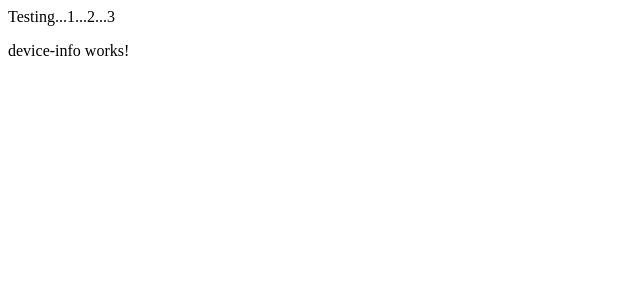
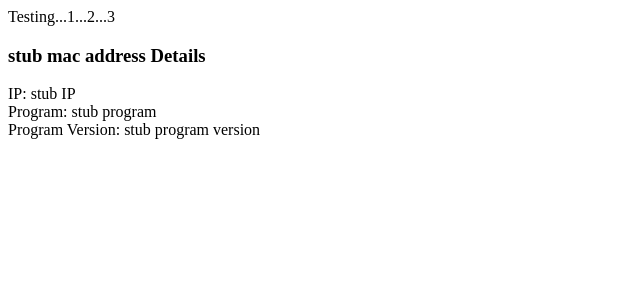
Before and after one commit to tflander/LightingIotClient, an Angular app: page / in a window 1280 px wide. Shown: the top 300 px of the page, without its empty margins (0-640 px from the left). Built offline with nearby package versions, Linux system fonts and the light colour scheme.

Commit message:
create device info object

```diff
--- /dev/null
+++ b/src/app/device-info.ts
@@ -0,0 +1,6 @@
+export interface DeviceInfo {
+  MacAddress: string;
+  IP: string;
+  Program: string;
+  ProgramVersion: string;
+}
--- a/src/app/device-info/device-info.component.html
+++ b/src/app/device-info/device-info.component.html
@@ -1 +1,6 @@
-<p>device-info works!</p>
+<div>
+  <h3>{{deviceInfo.MacAddress}} Details</h3>
+  <div><span>IP: </span>{{deviceInfo.IP}}</div>
+  <div><span>Program: </span>{{deviceInfo.Program}}</div>
+  <div><span>Program Version: </span>{{deviceInfo.ProgramVersion}}</div>
+</div>
--- a/src/app/device-info/device-info.component.ts
+++ b/src/app/device-info/device-info.component.ts
@@ -1,4 +1,5 @@
 import { Component, OnInit } from '@angular/core';
+import { DeviceInfo} from '../device-info';
 
 @Component({
   selector: 'app-device-info',
@@ -7,8 +8,14 @@ import { Component, OnInit } from '@angular/core';
 })
 export class DeviceInfoComponent implements OnInit {
 
+  deviceInfo: DeviceInfo = {
+    MacAddress: 'stub mac address',
+    IP: 'stub IP',
+    Program: 'stub program',
+    ProgramVersion: 'stub program version'
+  };
+
   constructor() { }
-
   ngOnInit(): void {
   }
 
```
